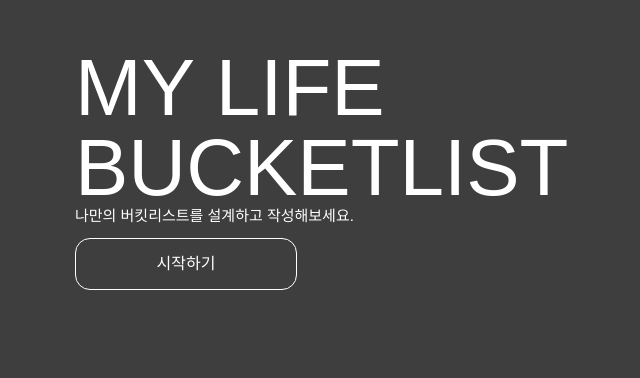
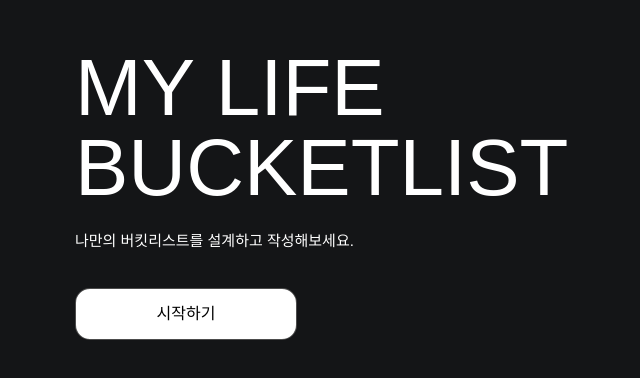
Before and after one commit to Yunho7058/My-Life-Bucketlist, a React (Create React App) app in the folder client/: page / in a window 1280 px wide. Shown: the part 152-530 px from the top of the page, without its empty margins (245-885 px from the left). Built offline with nearby package versions, Linux system fonts and the light colour scheme; no server answers; a web font is replaced by a local one.

Commit message:
css_refactoring

```diff
--- a/client/public/index.html
+++ b/client/public/index.html
@@ -11,7 +11,7 @@
     />
     <link rel="apple-touch-icon" href="%PUBLIC_URL%/logo_black.png" />
     <link rel="manifest" href="%PUBLIC_URL%/manifest.json" />
-    <title>My Life BuketList</title>
+    <title>My Life BucketList</title>
 
     <!-- google font -->
     <style>
--- a/client/src/page/style/IntroStyledComponents.ts
+++ b/client/src/page/style/IntroStyledComponents.ts
@@ -5,31 +5,30 @@ export const Back = styled.div`
 `;
 
 export const FirstIntro = styled.div`
-  background-color: #3f3e3e;
-
+  background-color: rgba(0, 0, 0, 0.5);
   width: 100vw;
   height: 100vh;
   display: flex;
   justify-content: center;
   align-items: center;
-  > img {
+  /* > img {
     top: 0px;
     position: absolute;
     width: 100vw;
     height: 100vh;
     opacity: 1;
     z-index: 10;
-  }
+  } */
 `;
 export const TextBox = styled.div`
   width: 50%;
   height: 50%;
   padding: 15px;
   z-index: 100;
-  /* display: grid; */
   display: flex;
   flex-direction: column;
   align-items: flex-start;
+  row-gap: 25px;
 `;
 
 export const SecondIntro = styled.div`
@@ -83,13 +82,15 @@ export const StartBtn = styled.div`
   height: 50px;
   line-height: 50px;
   text-align: center;
-  border: 1px solid;
+  background-color: white;
+  color: black;
+  border: 1px solid rgba(0, 0, 0, 0.7);
   border-radius: 15px;
   z-index: 10;
   margin-top: 15px;
   cursor: pointer;
   &:hover {
-    background-color: #3f3e3e;
+    transform: scale(1.05);
   }
   &.last {
     width: 80%;
```
